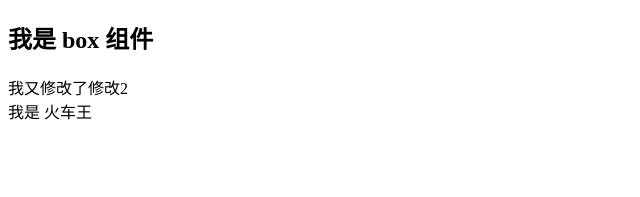
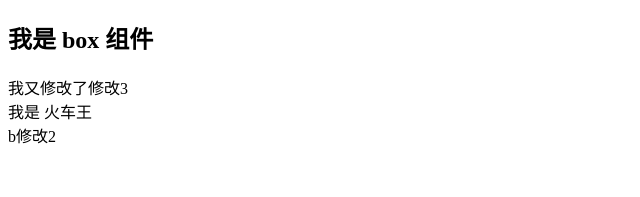
Before and after one commit to happy-mouse/vue_test, a Vue app: page / in a window 1280 px wide. Shown: the top 197 px of the page, without its empty margins (0-640 px from the left). Built offline with nearby package versions, Linux system fonts and the light colour scheme.

Commit message:
a新修改了

```diff
--- a/src/components/active.vue
+++ b/src/components/active.vue
@@ -1,5 +1,8 @@
 <template>
-  <div>我是 火车王</div>
+  <div>
+    <div>我是 火车王</div>
+    <span>b修改2</span>
+  </div>
 </template>
 
 <script>
--- a/src/components/box.vue
+++ b/src/components/box.vue
@@ -2,7 +2,7 @@
   <div>
     <h2>我是 box 组件</h2>
     <span>我又修改了</span>
-    <span>修改2</span>
+    <span>修改3</span>
   </div>
 </template>
 
```
